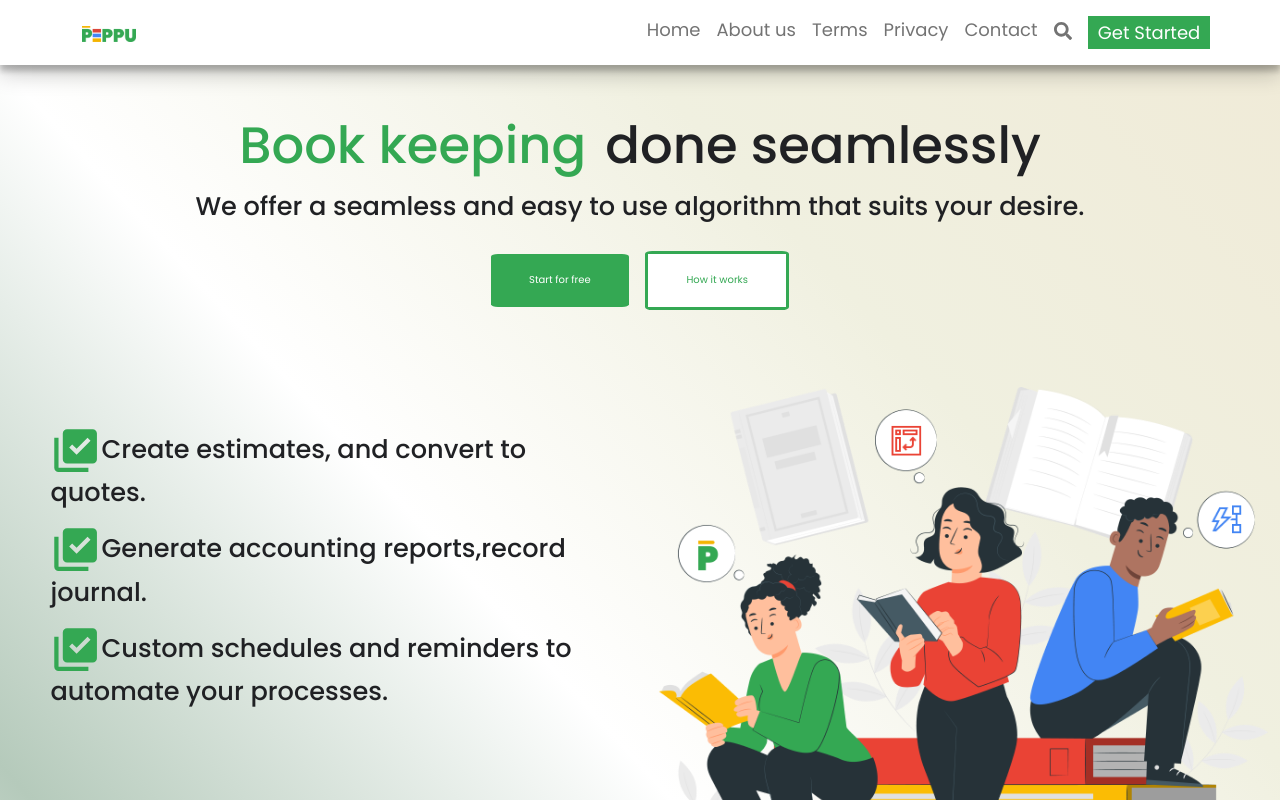
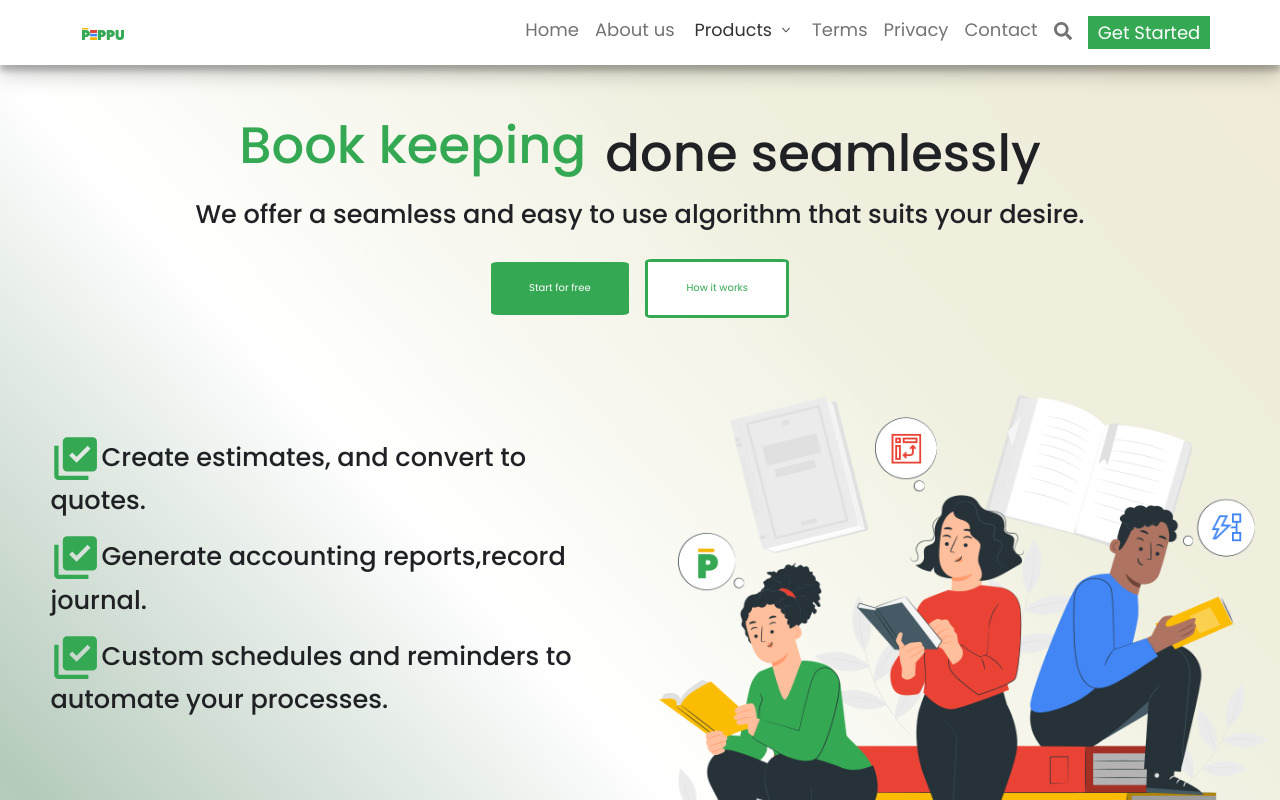
Before and after one commit to Peppu-Group/Peppu-books-frontend, a React (Vite) app: page / in a window 1280 px wide. Shown: the top 800 px of the page. Built offline with nearby package versions, Linux system fonts and the light colour scheme.

Commit message:
dropdown

```diff
--- a/package.json
+++ b/package.json
@@ -14,7 +14,8 @@
     "react-bootstrap": "^2.7.0",
     "react-dom": "^18.2.0",
     "react-icons": "^4.7.1",
-    "react-router-dom": "^6.4.5"
+    "react-router-dom": "^6.4.5",
+    "rsuite": "^5.27.0"
   },
   "devDependencies": {
     "@types/react": "^18.0.24",
--- a/src/App.css
+++ b/src/App.css
@@ -61,6 +61,7 @@ body {
 }
 
 .home-navbar .nav-menu {
+    font-family: 'Poppins', sans-serif;
     display: flex;
     flex-direction: row;
     gap: 10%;
@@ -79,6 +80,22 @@ body {
     margin-left: 14%;
     padding: auto 10%;
 
+}
+.nav-menu #products{
+    border: none;
+    background-color: white;
+    margin-top: 3%;
+    font-size: 1.1rem;
+
+
+}
+.nav-menu #optionOne,.nav-menu #optionTwo,.nav-menu #optionThree{
+ margin:10%;
+ font-size: 1.2rem;
+}
+.rs-dropdown .rs-dropdown-menu{
+    width: 100%;
+    margin: auto;
 }
 
 .body {
--- a/src/Components/Navbar.jsx
+++ b/src/Components/Navbar.jsx
@@ -1,10 +1,13 @@
 import React from 'react'
+import { Dropdown } from 'rsuite';
+import "rsuite/dist/rsuite.min.css";
 import Container from 'react-bootstrap/Container';
 import Nav from 'react-bootstrap/Nav';
 import BNavbar from 'react-bootstrap/Navbar';
 import Button from 'react-bootstrap/Button';
 import IMG_2437 from '../assets/IMG_2437.png';
 import { FaSearch } from 'react-icons/fa'
+import DropdownItem from 'react-bootstrap/esm/DropdownItem';
 const Navbar = () => {
 
   return (
@@ -22,9 +25,17 @@ const Navbar = () => {
           <Nav className="nav-menu">
             <Nav.Link href="/">Home</Nav.Link>
             <Nav.Link href="/about">About&nbsp;us</Nav.Link>
+            <Nav>
+              <Dropdown title="Products" id='products'>
+                <DropdownItem href='/contact' id="optionOne">Paytrack</DropdownItem>
+                <DropdownItem href='/contact' id="optionTwo">Paytrack</DropdownItem>
+                <DropdownItem  href="/contact"id="optionThree">Paytrack</DropdownItem>
+              </Dropdown>
+            </Nav>
             <Nav.Link href="/terms">Terms</Nav.Link>
             <Nav.Link href="/privacy">Privacy</Nav.Link>
             <Nav.Link href="/contact">Contact</Nav.Link>
+
             <Nav.Link href="">< FaSearch /></Nav.Link>
             <Nav.Link href='https://workspace.google.com/marketplace/'><button className='nbutton'>Get&nbsp;Started</button></Nav.Link>
           </Nav>
```
Also changed, not shown: 1 other file (tests, documents, lock files or other folders).
